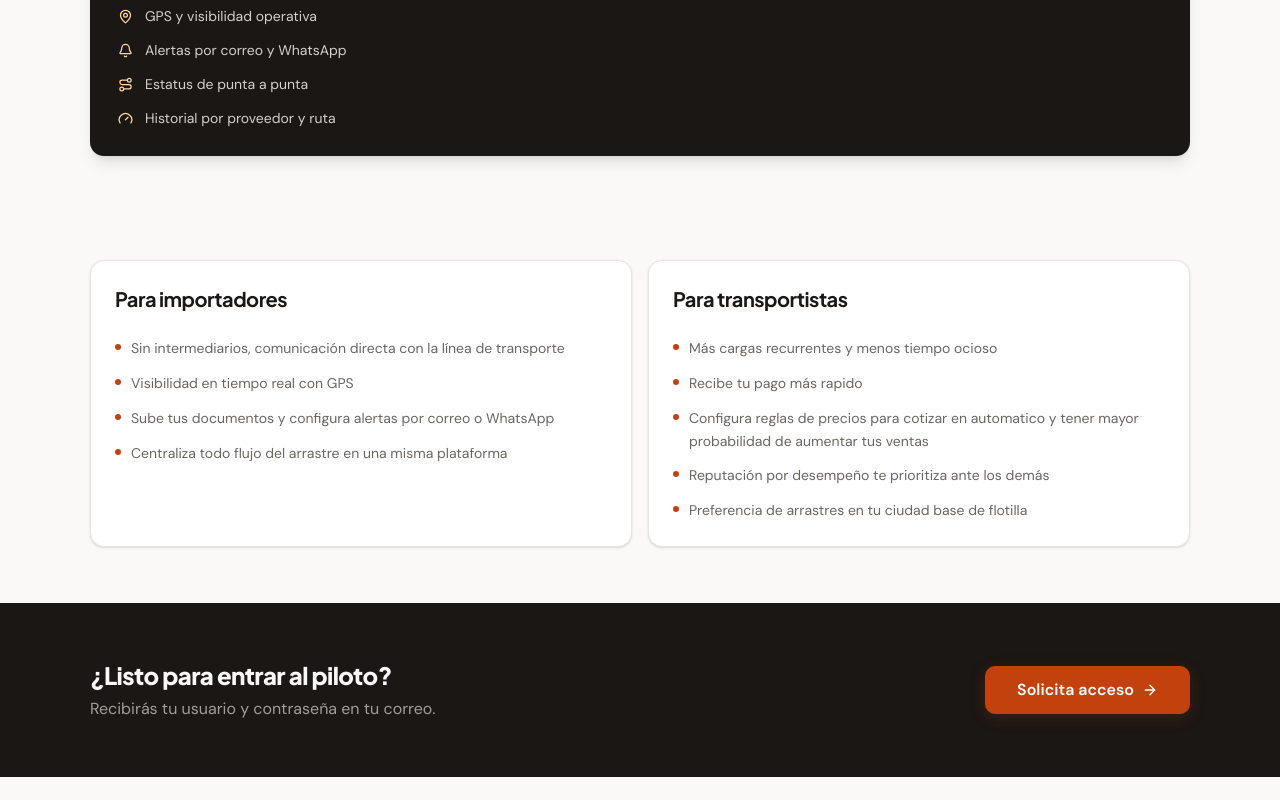
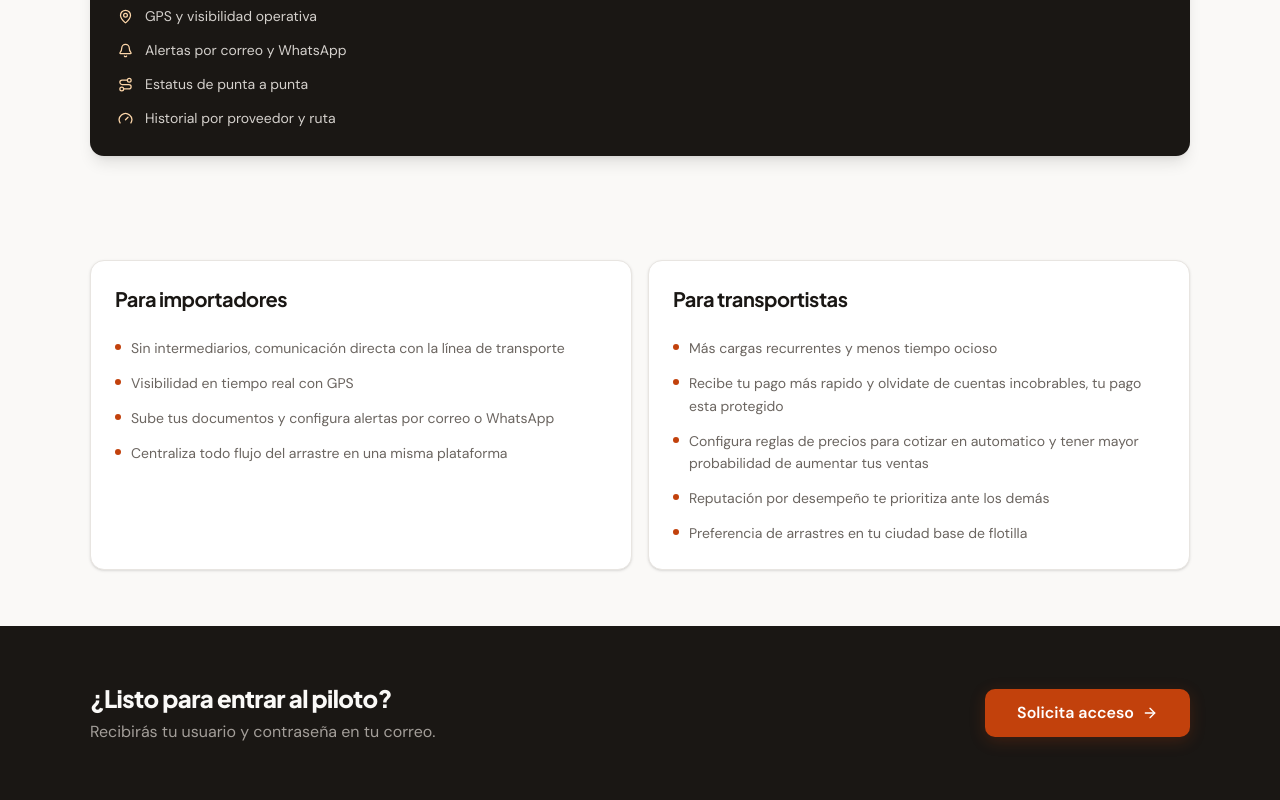
Before and after one commit to apollo-ex/arrastralo, a Next.js app: page /landing in a window 1280 px wide. Shown: the part 5130-5930 px from the top of the page. Before the commit the page ends 5907 px from the top, so only its background shows below. Built offline with nearby package versions, Linux system fonts and the light colour scheme.

Commit message:
Update transportista payment-protection bullet copy

```diff
--- a/app/landing/page.tsx
+++ b/app/landing/page.tsx
@@ -508,7 +508,7 @@ export default function LandingPage() {
               title: 'Para transportistas',
               items: [
                 'Más cargas recurrentes y menos tiempo ocioso',
-                'Recibe tu pago más rapido',
+                'Recibe tu pago más rapido y olvidate de cuentas incobrables, tu pago esta protegido',
                 'Configura reglas de precios para cotizar en automatico y tener mayor probabilidad de aumentar tus ventas',
                 'Reputación por desempeño te prioritiza ante los demás',
                 'Preferencia de arrastres en tu ciudad base de flotilla',
```
